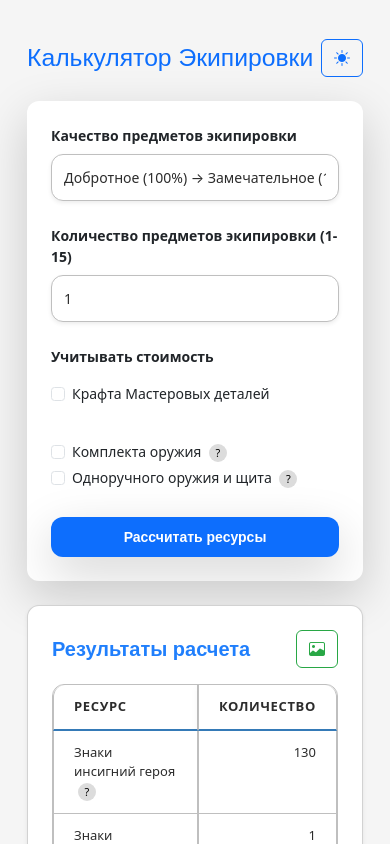
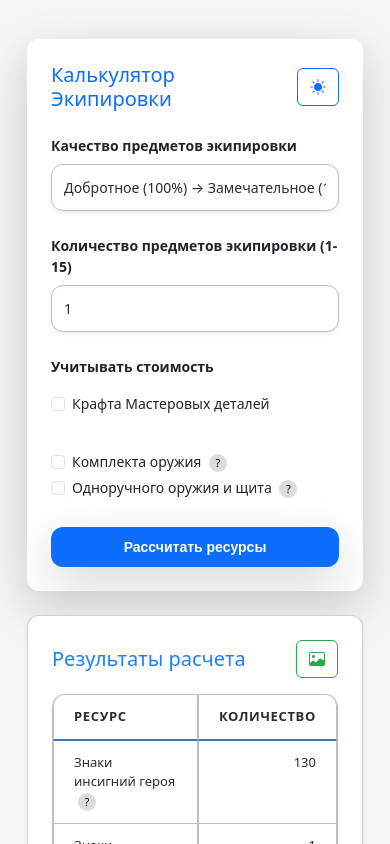
Before and after one commit to sysxda/allodsmaterialcalc, a plain HTML site: page index.html in a window 390 px wide. Both pictures are taken after a click on the button "Рассчитать ресурсы". Shown: the top 844 px of the page. Drawn offline with nearby package versions, Linux system fonts and the light colour scheme.

Commit message:
fix font size

```diff
--- a/css/styles.css
+++ b/css/styles.css
@@ -51,13 +51,6 @@ body {
     max-width: 720px;
     padding: 15px;
     margin: 0 auto;
-}
-
-h1, h3 {
-    font: bold 1.5rem/1.2 sans-serif;
-    margin-bottom: 1.5rem;
-    text-align: center;
-    color: rgba(var(--primary-rgb), 0.9);
 }
 
 .card {
@@ -256,8 +249,8 @@ h1, h3 {
         font-size: 14px;
     }
 
-    h1, h3 {
-        font-size: 1.25rem;
+    h2 {
+        font-size: 20px;
     }
 
     .tooltip-icon {
--- a/index.html
+++ b/index.html
@@ -4,15 +4,19 @@
     <meta charset="UTF-8">
     <meta name="viewport" content="width=device-width, initial-scale=1.0">
     <title>Калькулятор Экипировки</title>
+
     <link href="https://cdn.jsdelivr.net/npm/bootstrap@5.3.0/dist/css/bootstrap.min.css" rel="stylesheet">
     <link href="css/styles.css" rel="stylesheet">
     <link rel="stylesheet" href="https://cdn.jsdelivr.net/npm/bootstrap-icons@1.11.2/font/bootstrap-icons.min.css">
+
     <!-- Yandex.Metrika counter -->
     <script type="text/javascript">
-        (function(m,e,t,r,i,k,a){m[i]=m[i]||function(){(m[i].a=m[i].a||[]).push(arguments)};
+        (function(m,e,t,r,i,k,a) {
+            m[i]=m[i]||function(){(m[i].a=m[i].a||[]).push(arguments)};
             m[i].l=1*new Date();
             for (var j = 0; j < document.scripts.length; j++) {if (document.scripts[j].src === r) { return; }}
-        k=e.createElement(t),a=e.getElementsByTagName(t)[0],k.async=1,k.src=r,a.parentNode.insertBefore(k,a)})
+            k=e.createElement(t),a=e.getElementsByTagName(t)[0],k.async=1,k.src=r,a.parentNode.insertBefore(k,a)
+        })
         (window, document, "script", "https://mc.yandex.ru/metrika/tag.js", "ym");
 
         ym(99213920, "init", {
@@ -21,21 +25,26 @@
             accurateTrackBounce:true
         });
     </script>
-    <noscript><div><img src="https://mc.yandex.ru/watch/99213920" style="position:absolute; left:-9999px;" alt="" /></div></noscript>
+    <noscript>
+        <div>
+            <img src="https://mc.yandex.ru/watch/99213920" style="position:absolute; left:-9999px;" alt="">
+        </div>
+    </noscript>
     <!-- /Yandex.Metrika counter -->
 </head>
+
 <body>
     <div class="container-fluid container-md py-4">
+        <div class="card shadow-lg border-0">
+            <div class="card-body">
                 <div class="d-flex justify-content-between align-items-center mb-4">
-            <h1 class="h2 mb-0 text-primary">Калькулятор Экипировки</h1>
+                    <h2 class="mb-0 text-primary">Калькулятор Экипировки</h2>
                     <button class="btn btn-outline-primary d-flex align-items-center" id="theme-toggle">
                         <i class="bi bi-sun-fill" id="theme-icon"></i>
                         <span class="ms-2 d-none d-md-inline">Переключить тему</span>
                     </button>
                 </div>
 
-        <div class="card shadow-lg border-0">
-            <div class="card-body">
                 <form id="resource-form" class="row g-4">
                     <div class="col-md-6">
                         <label for="item-quality" class="form-label fw-bold">Качество предметов экипировки</label>
@@ -62,20 +71,31 @@
                                     </label>
                                 </div>
                             </div>
+
                             <div class="col-md-6">
                                 <div class="mb-3"></div>
                                 <div class="form-check">
                                     <input class="form-check-input" type="checkbox" id="is-weapon">
                                     <label class="form-check-label" for="is-weapon">
                                         Комплекта оружия
-                                        <span class="tooltip-icon" data-bs-toggle="tooltip" data-bs-html="true" title="Двуручное оружие и скипетр <br> (Количество свитков укрепления оружия: 5)">?</span>
+                                        <span class="tooltip-icon"
+                                              data-bs-toggle="tooltip"
+                                              data-bs-html="true"
+                                              title="Двуручное оружие и скипетр <br> (Количество свитков укрепления оружия: 5)">
+                                            ?
+                                        </span>
                                     </label>
                                 </div>
                                 <div class="form-check">
                                     <input class="form-check-input" type="checkbox" id="is-shield">
                                     <label class="form-check-label" for="is-shield">
                                         Одноручного оружия и щита
-                                        <span class="tooltip-icon" data-bs-toggle="tooltip" data-bs-html="true" title="Улучшение инсигниями героя <br> (Свитки укрепления берутся из параметра выше)">?</span>
+                                        <span class="tooltip-icon"
+                                              data-bs-toggle="tooltip"
+                                              data-bs-html="true"
+                                              title="Улучшение инсигниями героя <br> (Свитки укрепления берутся из параметра выше)">
+                                            ?
+                                        </span>
                                     </label>
                                 </div>
                             </div>
@@ -94,7 +114,10 @@
         <div id="results" class="mt-4"></div>
 
         <footer class="text-center mt-5">
-            <p class="text-muted">Создал <a href="https://ghorde.ru/forum/members/jaruinilbate.64767/" target="_blank">СтасСамосвал</a> . Помог <a href="https://ghorde.ru/forum/members/sjoko.62001/" target="_blank">Сёко</a></p>
+            <p class="text-muted">
+                Создал <a href="https://ghorde.ru/forum/members/jaruinilbate.64767/" target="_blank">СтасСамосвал</a> .
+                Помог <a href="https://ghorde.ru/forum/members/sjoko.62001/" target="_blank">Сёко</a>
+            </p>
         </footer>
     </div>
 
--- a/js/script.js
+++ b/js/script.js
@@ -117,7 +117,7 @@ function displayResults(resources, quality, includeDetailsCraft) {
     let resultHTML = `
         <div class="card-body">
             <div class="d-flex justify-content-between align-items-center mb-3">
-                <h3 class="card-title quality-${quality} mb-0">Результаты расчета</h3>
+                <h2 class="card-title quality-${quality} mb-0">Результаты расчета</h2>
                 <button class="btn btn-outline-success d-flex align-items-center" id="save-png">
                     <i class="bi bi-image"></i>
                     <span class="ms-2 d-none d-md-inline">Сохранить результат</span>
```
Lines whose indentation alone changed are shown as unchanged.
